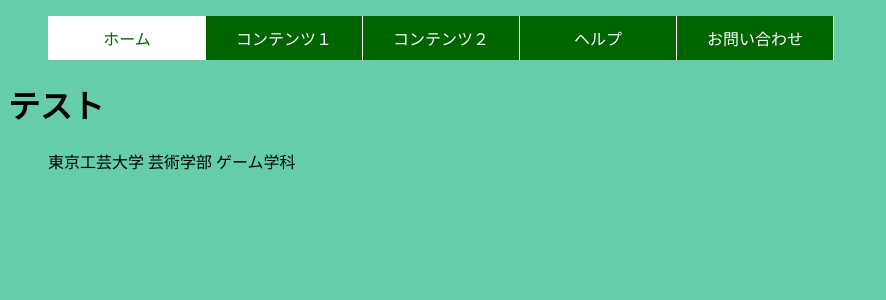
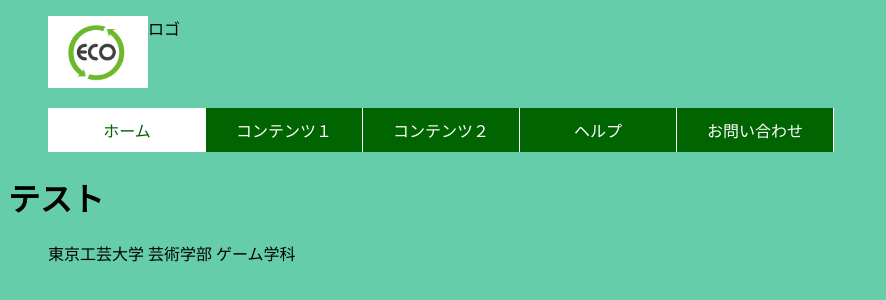
Before and after one commit to mackuroda1297/web1-8, a plain HTML site: page index.html in a window 1280 px wide. Shown: the whole page, without its empty margins (0-886 px from the left). Drawn offline with Linux system fonts and the light colour scheme.

Commit message:
Update index.html

```diff
--- a/index.html
+++ b/index.html
@@ -6,6 +6,12 @@
      <title>練習8</title>
    </head>
    <body>
+     <section id="logo">
+        <ul>
+           <li><img src="work03_img09.jpg"　alt="logo image"></li>
+           <li>ロゴ</li>
+        </ul>
+      </section>
      <nav id="gnav">
         <ul>
            <li><a href="#" class="selected">ホーム</a></li>
@@ -14,7 +20,7 @@
            <li><a href="#">ヘルプ</a></li>
            <li><a href="#">お問い合わせ</a></li>
         </ul>
-      </nav>
+     </nav>
      <h1>テスト</h1>
      <ul class="breadcrumbs">
      <li>東京工芸大学</li>
```
